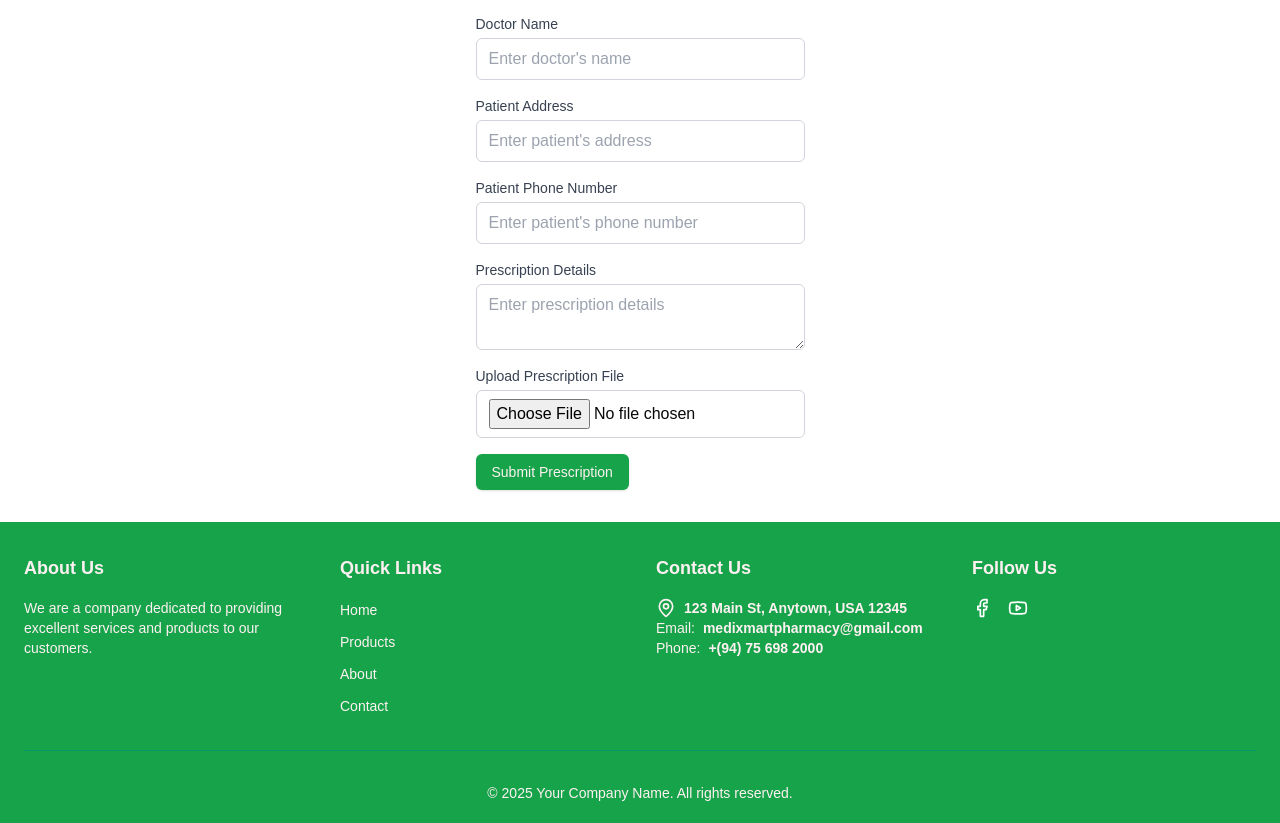
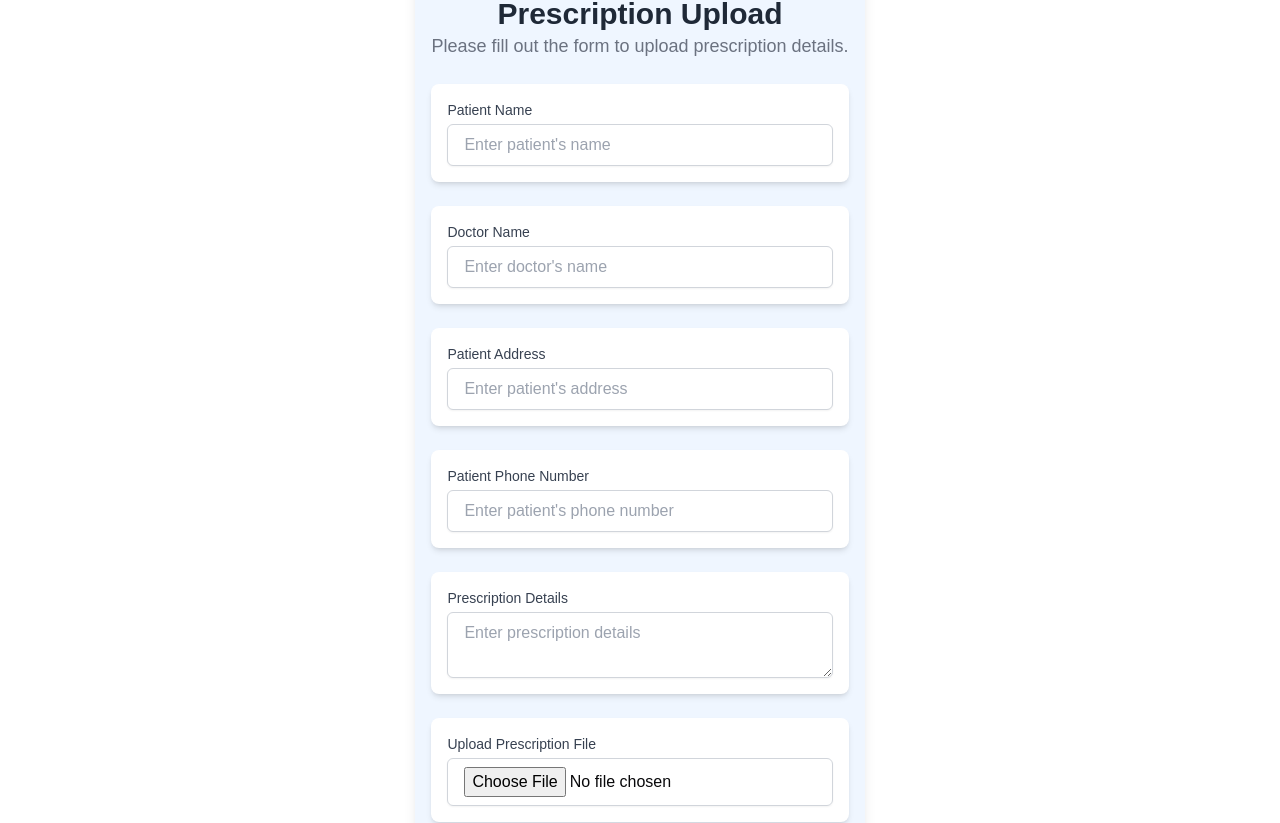
Before and after one commit to gnjayasekara/medixmart-pharmacy, a Next.js app in the folder frontend/: page / in a window 1280 px wide. Shown: the part 1210-2033 px from the top of the page. Built offline with nearby package versions, Linux system fonts and the light colour scheme.

Commit message:
added adress and contact number

```diff
--- a/frontend/components/ui/PrescriptionForm.tsx
+++ b/frontend/components/ui/PrescriptionForm.tsx
@@ -2,15 +2,15 @@
 
 // components/ui/PrescriptionForm.tsx
 import React, { useState, ChangeEvent, FormEvent } from "react";
-import { Button } from "./button"; // Use ShadCN Button component (Ensure ShadCN is correctly installed)
+import { Button } from "./button"; // Ensure ShadCN Button component (Ensure ShadCN is correctly installed)
 
 interface PrescriptionData {
   patientName: string;
   doctorName: string;
   prescriptionDetails: string;
   file: File | null;
-  patientAddress: string; // New field for patient's address
-  patientPhone: string; // New field for patient's phone number
+  patientAddress: string;
+  patientPhone: string;
 }
 
 const PrescriptionForm: React.FC = () => {
@@ -19,8 +19,8 @@ const PrescriptionForm: React.FC = () => {
     doctorName: "",
     prescriptionDetails: "",
     file: null,
-    patientAddress: "", // Initialize address
-    patientPhone: "", // Initialize phone number
+    patientAddress: "",
+    patientPhone: "",
   });
 
   // Handle input changes
@@ -48,11 +48,16 @@ const PrescriptionForm: React.FC = () => {
   };
 
   return (
-    <form onSubmit={handleSubmit} className="space-y-4">
-      <div>
-        <label htmlFor="patientName" className="block text-sm font-medium text-gray-700">
-          Patient Name
-        </label>
+    <div className="bg-blue-50 py-8 px-4 rounded-lg shadow-lg max-w-4xl mx-auto mt-8">
+      <div className="text-center mb-6">
+        <h2 className="text-3xl font-bold text-gray-800">Prescription Upload</h2>
+        <p className="text-lg text-gray-500">Please fill out the form to upload prescription details.</p>
+      </div>
+
+      <form onSubmit={handleSubmit} className="space-y-6">
+        {/* Patient Name */}
+        <div className="bg-white p-4 rounded-lg shadow-md">
+          <label htmlFor="patientName" className="block text-sm font-medium text-gray-700">Patient Name</label>
           <input
             type="text"
             id="patientName"
@@ -61,14 +66,13 @@ const PrescriptionForm: React.FC = () => {
             onChange={handleInputChange}
             placeholder="Enter patient's name"
             required
-          className="mt-1 block w-full px-3 py-2 border border-gray-300 rounded-md"
+            className="mt-1 block w-full px-4 py-2 border border-gray-300 rounded-md shadow-sm focus:ring-blue-500 focus:border-blue-500"
           />
         </div>
 
-      <div>
-        <label htmlFor="doctorName" className="block text-sm font-medium text-gray-700">
-          Doctor Name
-        </label>
+        {/* Doctor Name */}
+        <div className="bg-white p-4 rounded-lg shadow-md">
+          <label htmlFor="doctorName" className="block text-sm font-medium text-gray-700">Doctor Name</label>
           <input
             type="text"
             id="doctorName"
@@ -77,15 +81,13 @@ const PrescriptionForm: React.FC = () => {
             onChange={handleInputChange}
             placeholder="Enter doctor's name"
             required
-          className="mt-1 block w-full px-3 py-2 border border-gray-300 rounded-md"
+            className="mt-1 block w-full px-4 py-2 border border-gray-300 rounded-md shadow-sm focus:ring-blue-500 focus:border-blue-500"
           />
         </div>
 
-
-      <div>
-        <label htmlFor="patientAddress" className="block text-sm font-medium text-gray-700">
-          Patient Address
-        </label>
+        {/* Patient Address */}
+        <div className="bg-white p-4 rounded-lg shadow-md">
+          <label htmlFor="patientAddress" className="block text-sm font-medium text-gray-700">Patient Address</label>
           <input
             type="text"
             id="patientAddress"
@@ -94,14 +96,13 @@ const PrescriptionForm: React.FC = () => {
             onChange={handleInputChange}
             placeholder="Enter patient's address"
             required
-          className="mt-1 block w-full px-3 py-2 border border-gray-300 rounded-md"
+            className="mt-1 block w-full px-4 py-2 border border-gray-300 rounded-md shadow-sm focus:ring-blue-500 focus:border-blue-500"
           />
         </div>
 
-      <div>
-        <label htmlFor="patientPhone" className="block text-sm font-medium text-gray-700">
-          Patient Phone Number
-        </label>
+        {/* Patient Phone */}
+        <div className="bg-white p-4 rounded-lg shadow-md">
+          <label htmlFor="patientPhone" className="block text-sm font-medium text-gray-700">Patient Phone Number</label>
           <input
             type="tel"
             id="patientPhone"
@@ -110,13 +111,13 @@ const PrescriptionForm: React.FC = () => {
             onChange={handleInputChange}
             placeholder="Enter patient's phone number"
             required
-          className="mt-1 block w-full px-3 py-2 border border-gray-300 rounded-md"
+            className="mt-1 block w-full px-4 py-2 border border-gray-300 rounded-md shadow-sm focus:ring-blue-500 focus:border-blue-500"
           />
         </div>
-      <div>
-        <label htmlFor="prescriptionDetails" className="block text-sm font-medium text-gray-700">
-          Prescription Details
-        </label>
+
+        {/* Prescription Details */}
+        <div className="bg-white p-4 rounded-lg shadow-md">
+          <label htmlFor="prescriptionDetails" className="block text-sm font-medium text-gray-700">Prescription Details</label>
           <textarea
             id="prescriptionDetails"
             name="prescriptionDetails"
@@ -124,31 +125,40 @@ const PrescriptionForm: React.FC = () => {
             onChange={handleInputChange}
             placeholder="Enter prescription details"
             required
-          className="mt-1 block w-full px-3 py-2 border border-gray-300 rounded-md"
+            className="mt-1 block w-full px-4 py-2 border border-gray-300 rounded-md shadow-sm focus:ring-blue-500 focus:border-blue-500"
           />
         </div>
 
-      <div>
-        <label htmlFor="file" className="block text-sm font-medium text-gray-700">
-          Upload Prescription File
-        </label>
+        {/* Upload Prescription File */}
+        <div className="bg-white p-4 rounded-lg shadow-md">
+          <label htmlFor="file" className="block text-sm font-medium text-gray-700">Upload Prescription File</label>
           <input
             type="file"
             id="file"
             name="file"
             onChange={handleFileChange}
             required
-          className="mt-1 block w-full px-3 py-2 border border-gray-300 rounded-md"
+            className="mt-1 block w-full px-4 py-2 border border-gray-300 rounded-md shadow-sm focus:ring-blue-500 focus:border-blue-500"
           />
         </div>
 
-
-
-
-      <Button type="submit" className="mt-4">
+        {/* Submit Button */}
+        <div className="flex justify-center">
+          <Button type="submit" className="mt-4 bg-blue-600 text-white px-6 py-3 rounded-lg hover:bg-blue-700 focus:outline-none focus:ring-2 focus:ring-blue-500 focus:ring-offset-2">
             Submit Prescription
           </Button>
+        </div>
       </form>
+
+      {/* Optional: Add an image or illustration */}
+      <div className="mt-8 text-center">
+        <img
+          src="/images/medical-image.jpg" // You can add your own image here
+          alt="Medical Form Illustration"
+          className="w-full max-w-md mx-auto rounded-lg shadow-lg"
+        />
+      </div>
+    </div>
   );
 };
 
```
Also changed, not shown: frontend/app/page.tsx (line endings or trailing spaces). Lines whose indentation alone changed are shown as unchanged.
